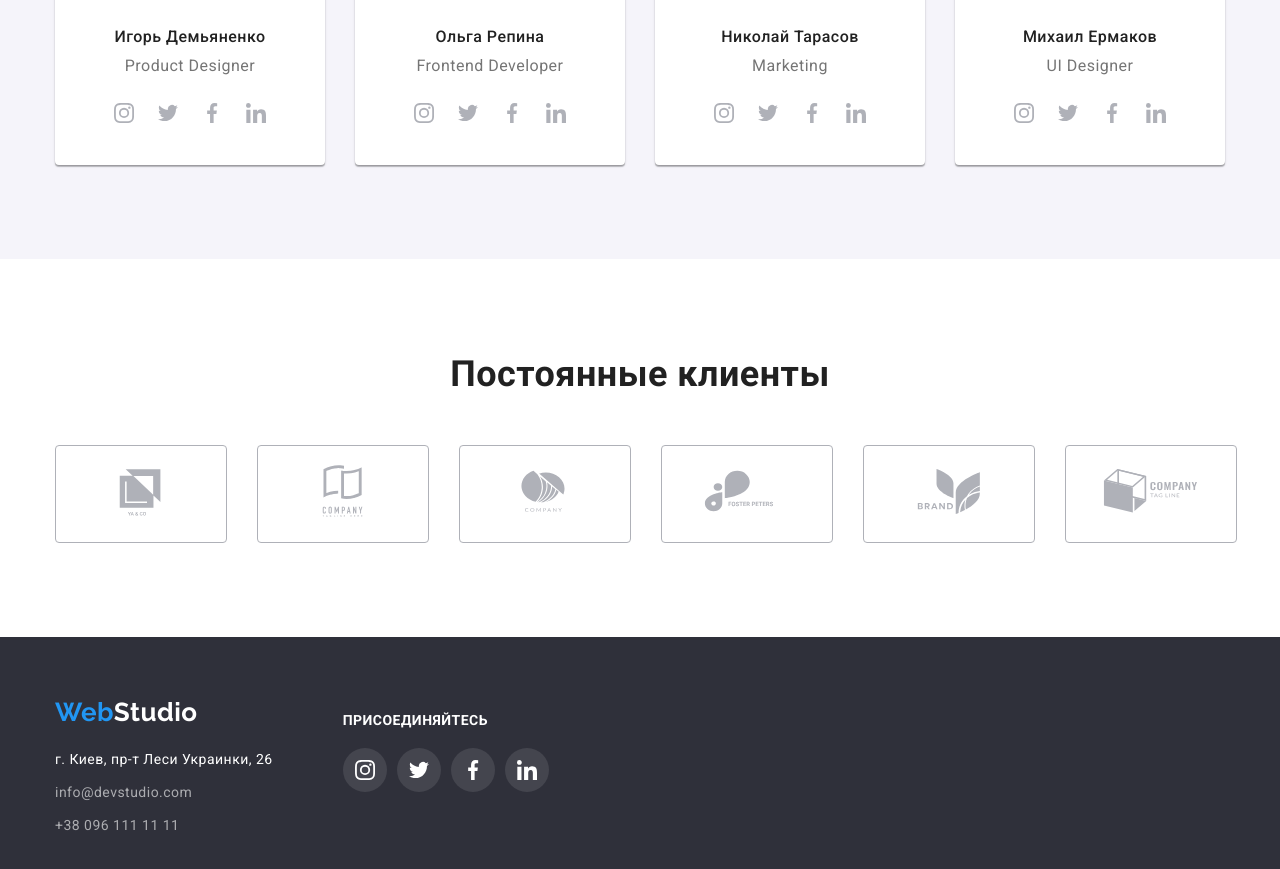
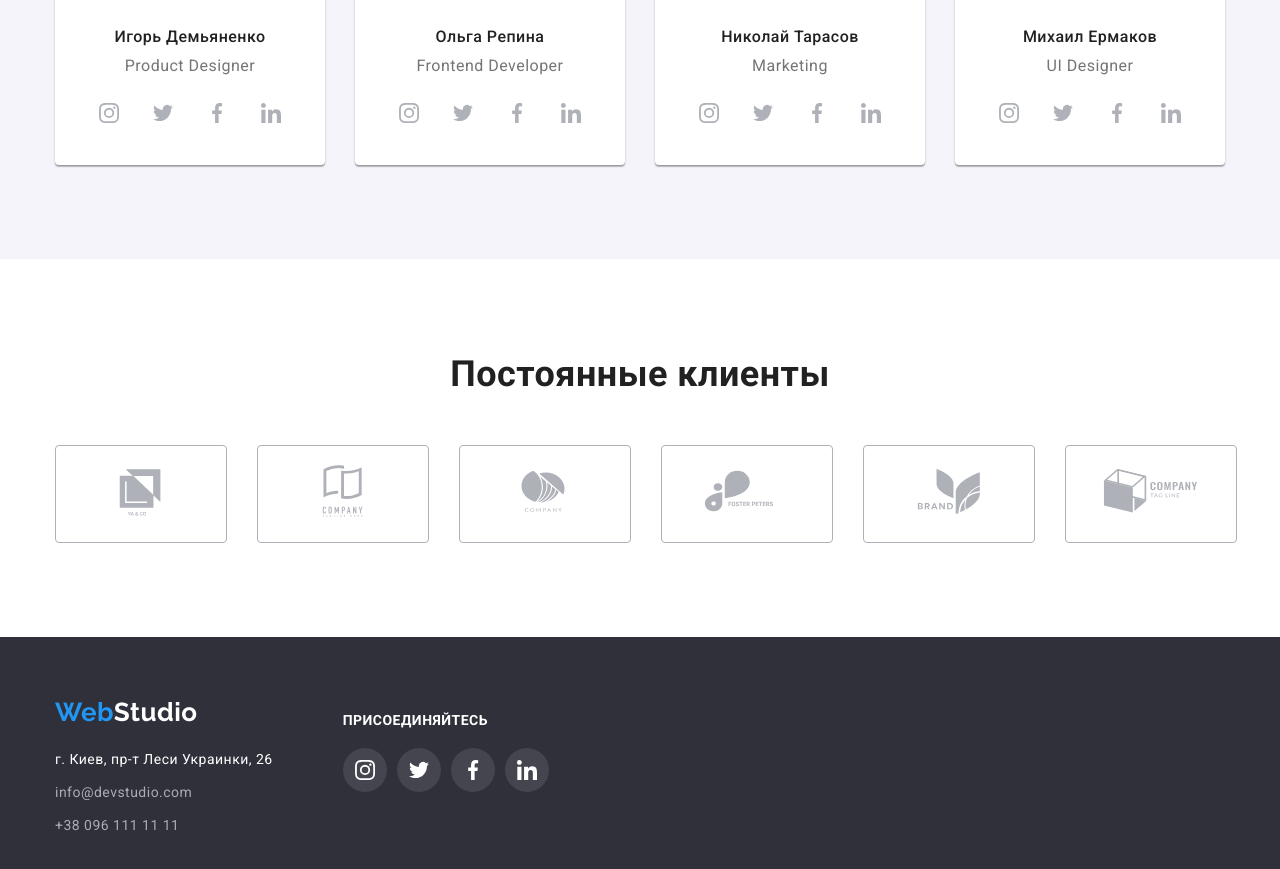
Before and after one commit to HannaMyrhorod/goit-markup-hw-05, a plain HTML site: page index.html in a window 1280 px wide. Shown: the part 2048-2917 px from the top of the page. Drawn offline with nearby package versions, Linux system fonts and the light colour scheme.

Commit message:
Додає відступи між іконок соц.мереж

```diff
--- a/index.html
+++ b/index.html
@@ -125,22 +125,22 @@
                             <h3 class="coworkers-list-title centered">Игорь Демьяненко</h3>
                             <p class="coworkers-position centered">Product Designer</p>
                             <ul class="networks list">
-                                <li><a href="https://www.instagram.com" aria-label="Instagram">
+                                <li class="item"><a href="https://www.instagram.com" aria-label="Instagram">
                                     <svg width="20" height="20">
                                         <use href="./images/sprite.svg#icon-instagram"></use>
                                     </svg>
                                 </a></li>
-                                <li><a href="https://twitter.com/" aria-label="Twitter">
+                                <li class="item"><a href="https://twitter.com/" aria-label="Twitter">
                                         <svg width="20" height="20">
                                             <use href="./images/sprite.svg#icon-twitter"></use>
                                         </svg>
                                     </a></li>
-                                <li><a href="https://www.facebook.com" aria-label="Facebook">
+                                <li class="item"><a href="https://www.facebook.com" aria-label="Facebook">
                                             <svg width="20" height="20">
                                                 <use href="./images/sprite.svg#icon-facebook"></use>
                                             </svg>
                                         </a></li>
-                                <li><a href="https://www.linkedin.com" aria-label="Linkedin">
+                                <li class="item"><a href="https://www.linkedin.com" aria-label="Linkedin">
                                                 <svg width="20" height="20">
                                                     <use href="./images/sprite.svg#icon-linkedin"></use>
                                                 </svg>
@@ -154,22 +154,22 @@
                             <h3 class="coworkers-list-title centered">Ольга Репина</h3>
                             <p class="coworkers-position centered">Frontend Developer</p>
                             <ul class="networks list">
-                                <li><a href="https://www.instagram.com" aria-label="Instagram">
+                                <li class="item"><a href="https://www.instagram.com" aria-label="Instagram">
                                         <svg width="20" height="20">
                                             <use href="./images/sprite.svg#icon-instagram"></use>
                                         </svg>
                                     </a></li>
-                                <li><a href="https://twitter.com/" aria-label="Twitter">
+                                <li class="item"><a href="https://twitter.com/" aria-label="Twitter">
                                         <svg width="20" height="20">
                                             <use href="./images/sprite.svg#icon-twitter"></use>
                                         </svg>
                                     </a></li>
-                                <li><a href="https://www.facebook.com" aria-label="Facebook">
+                                <li class="item"><a href="https://www.facebook.com" aria-label="Facebook">
                                         <svg width="20" height="20">
                                             <use href="./images/sprite.svg#icon-facebook"></use>
                                         </svg>
                                     </a></li>
-                                <li><a href="https://www.linkedin.com" aria-label="Linkedin">
+                                <li class="item"><a href="https://www.linkedin.com" aria-label="Linkedin">
                                         <svg width="20" height="20">
                                             <use href="./images/sprite.svg#icon-linkedin"></use>
                                         </svg>
@@ -183,22 +183,22 @@
                             <h3 class="coworkers-list-title centered">Николай Тарасов</h3>
                             <p class="coworkers-position centered">Marketing</p>
                             <ul class="networks list">
-                                <li><a href="https://www.instagram.com" aria-label="Instagram">
+                                <li class="item"><a href="https://www.instagram.com" aria-label="Instagram">
                                         <svg width="20" height="20">
                                             <use href="./images/sprite.svg#icon-instagram"></use>
                                         </svg>
                                     </a></li>
-                                <li><a href="https://twitter.com/" aria-label="Twitter">
+                                <li class="item"><a href="https://twitter.com/" aria-label="Twitter">
                                         <svg width="20" height="20">
                                             <use href="./images/sprite.svg#icon-twitter"></use>
                                         </svg>
                                     </a></li>
-                                <li><a href="https://www.facebook.com" aria-label="Facebook">
+                                <li class="item"><a href="https://www.facebook.com" aria-label="Facebook">
                                         <svg width="20" height="20">
                                             <use href="./images/sprite.svg#icon-facebook"></use>
                                         </svg>
                                     </a></li>
-                                <li><a href="https://www.linkedin.com" aria-label="Linkedin">
+                                <li class="item"><a href="https://www.linkedin.com" aria-label="Linkedin">
                                         <svg width="20" height="20">
                                             <use href="./images/sprite.svg#icon-linkedin"></use>
                                         </svg>
@@ -212,22 +212,22 @@
                             <h3 class="coworkers-list-title centered">Михаил Ермаков</h3>
                             <p class="coworkers-position centered">UI Designer</p>
                             <ul class="networks list">
-                                <li><a href="https://www.instagram.com" aria-label="Instagram">
+                                <li class="item"><a href="https://www.instagram.com" aria-label="Instagram">
                                         <svg width="20" height="20">
                                             <use href="./images/sprite.svg#icon-instagram"></use>
                                         </svg>
                                     </a></li>
-                                <li><a href="https://twitter.com/" aria-label="Twitter">
+                                <li class="item"><a href="https://twitter.com/" aria-label="Twitter">
                                         <svg width="20" height="20">
                                             <use href="./images/sprite.svg#icon-twitter"></use>
                                         </svg>
                                     </a></li>
-                                <li><a href="https://www.facebook.com" aria-label="Facebook">
+                                <li class="item"><a href="https://www.facebook.com" aria-label="Facebook">
                                         <svg width="20" height="20">
                                             <use href="./images/sprite.svg#icon-facebook"></use>
                                         </svg>
                                     </a></li>
-                                <li><a href="https://www.linkedin.com" aria-label="Linkedin">
+                                <li class="item"><a href="https://www.linkedin.com" aria-label="Linkedin">
                                         <svg width="20" height="20">
                                             <use href="./images/sprite.svg#icon-linkedin"></use>
                                         </svg>
```
